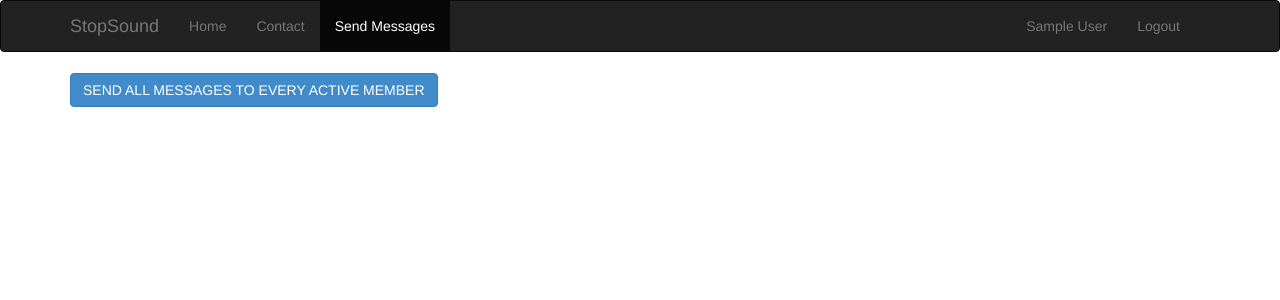
After one commit to Sumeet-Jain/stopSound, a Django app: page /contacts/maybe_send/ in a window 1280 px wide. The commit adds this page. Shown: the top 300 px of the page. Run offline with Django 3.2, Linux system fonts and the light colour scheme; the visitor is signed in with stand-in values (Sample User, id 1); some libraries are stand-ins or nearby versions.

Commit message:
MVP done!

```diff
--- a/contacts/models.py
+++ b/contacts/models.py
@@ -1,4 +1,3 @@
-import json
 import os
 
 from django.db import models
@@ -16,8 +15,7 @@ class Contact(models.Model):
 
     def send_text(self):
         voice.login(email=EMAIL, passwd=PASSWORD)
-        voice.send_sms(str(self.phone_number), "You have been notified by stop sound to shut up")
+        voice.send_sms(str(self.phone_number), "Dear %s, Stop Sound says: SHUT THE FUCK UP" % self.name)
 
 class Settings(models.Model):
-
     sound_level = models.IntegerField()
--- a/contacts/urls.py
+++ b/contacts/urls.py
@@ -4,6 +4,7 @@ urlpatterns = patterns('contacts.views',
         url(r'^view_all/$', 'contacts', name='view_contacts'),
         url(r'^settings/$', 'serialize_settings', name='get_settings'),
         url(r'^send_messages/$', 'send_messages', name='send_messages'),
+        url(r'^maybe_send/$', 'before_send_messages', name='before_send_messages'),
         url(r'^add_contact/$', 'add_contact', name='add_contact'),
         url(r'^edit/(\d+)/$', 'edit_contact', name='edit_contact'),
 )
--- a/contacts/views.py
+++ b/contacts/views.py
@@ -4,24 +4,37 @@ from .forms import ContactForm
 from .models import Contact, Settings
 
 from django.contrib import messages
-from django.contrib.auth.decorators import login_required, user_passes_test
-from django.http import HttpResponse
+from django.contrib.auth.decorators import login_required
+from django.core.urlresolvers import reverse
+from django.http import HttpResponse, HttpResponseRedirect
 from django.shortcuts import render
 
-only_superuser_decorator = user_passes_test(lambda u: u.is_superuser)
+def only_superuser(func):
+    def inner(request, *args, **kwargs):
+        if not request.user.is_superuser:
+            return HttpResponseRedirect(reverse('access_denied'))
+        return func(request, *args, **kwargs)
+    return inner
 
 def serialize_settings(request):
     settings = Settings.objects.filter(is_active=True)
     resp = {'sound_level': settings.sound_level}
     return HttpResponse(json.dumps(resp), content_type="application/json")
 
-@only_superuser_decorator
+@login_required
+@only_superuser
 def send_messages(request):
-    contacts = Contact.objects.filter(is_active=True)
-    for contact in contacts:
-        contact.send_text()
-    resp = {'success': True}
-    return HttpResponse(json.dumps(resp), content_type="application/json")
+    if request.method == "POST":
+        contacts = Contact.objects.filter(is_active=True)
+        for contact in contacts:
+            contact.send_text()
+        messages.success(request, "Sent messages to all active members")
+    return HttpResponseRedirect(reverse('before_send_messages'))
+
+@login_required
+@only_superuser
+def before_send_messages(request):
+    return render(request, "contacts/send_messages.html")
 
 @login_required
 def contacts(request):
--- a/static/js/contacts.js
+++ b/static/js/contacts.js
@@ -100,4 +100,10 @@ $(document).ready(function () {
         ajax_modal_request('#add-contact-form', '/contacts/add_contact/');
         e.preventDefault();
     });
+
+    $('#send-messages').submit(function (e) {
+        if (!confirm("Are you sure you want to send a message to every active member?")) {
+            e.preventDefault();
+        }
+    });
 })
--- a/stopSound/settings.py
+++ b/stopSound/settings.py
@@ -117,5 +117,6 @@ MESSAGE_TAGS = {
 
 AUTH_USER_MODEL = 'users.User'
 LOGIN_REDIRECT_URL = '/'
+LOGIN_URL = '/auth/login/'
 
 SECURE_PROXY_SSL_HEADER = ('HTTP_X_FORWARDED_PROTO', 'https')
--- a/stopSound/urls.py
+++ b/stopSound/urls.py
@@ -10,5 +10,6 @@ urlpatterns = patterns('',
     url(r'^auth/', include('django.contrib.auth.urls')),
     url(r'^auth/', include('users.urls')),
     url(r'^contacts/', include('contacts.urls')),
+    url(r'^access_denied/$', 'stopSound.views.denied', name="access_denied"),
     url(r'^$', 'stopSound.views.home', name='home')
 )
--- a/stopSound/views.py
+++ b/stopSound/views.py
@@ -2,3 +2,6 @@ from django.shortcuts import render
 
 def home(request):
     return render(request, 'base/home.html')
+
+def denied(request):
+    return render(request, 'base/access_denied.html')
--- /dev/null
+++ b/templates/base/access_denied.html
@@ -0,0 +1,5 @@
+{% extends "base/base.html" %}
+
+{% block content %}
+<h1> DENIED </h1>
+{% endblock %}
--- a/templates/base/base.html
+++ b/templates/base/base.html
@@ -25,8 +25,11 @@
             <li class="{% if request.path == '/' %} active {% endif %}">
               <a href={% url "home" %}> Home </a>
             </li>
-            <li class="{% if request.path|slice:":9" == "/contacts" %} active {% endif %}">
+            <li class="{% if request.path == "/contacts/view_all/" %} active {% endif %}">
               <a href="{% url "view_contacts" %}">Contact</a>
+            </li>
+            <li class="{% if request.path == '/contacts/maybe_send/' %} active {% endif %}">
+              <a href={% url "before_send_messages" %}> Send Messages </a>
             </li>
           </ul>
           <ul class="nav navbar-nav pull-right">
--- /dev/null
+++ b/templates/contacts/send_messages.html
@@ -0,0 +1,8 @@
+{% extends "base/base.html" %}
+
+{% block content %}
+<form method="POST" action="{% url "send_messages" %}">
+  {% csrf_token %}
+  <input type="submit" class="btn btn-primary" value="SEND ALL MESSAGES TO EVERY ACTIVE MEMBER">
+</form>
+{% endblock %}
--- a/users/models.py
+++ b/users/models.py
@@ -30,8 +30,9 @@ class UserManager(BaseUserManager):
             last_name=last_name,
             password=password,
         )
-        user.is_admin = True
+        user.is_superuser = True
         user.save(using=self._db)
+        print "FOO BAR"
         return user
 
 class User(AbstractBaseUser):
@@ -43,6 +44,7 @@ class User(AbstractBaseUser):
     first_name = models.CharField(max_length=100, null=True)
     last_name = models.CharField(max_length=100, null=True)
     contact_info = models.ForeignKey('contacts.Contact', null=True)
+    is_superuser = models.BooleanField(default=False)
 
     USERNAME_FIELD = 'email'
     REQUIRED_FIELDS = ['first_name', 'last_name']
```
Also changed, not shown: users/migrations/0003_user_is_superuser.py (added), 1 other file.
